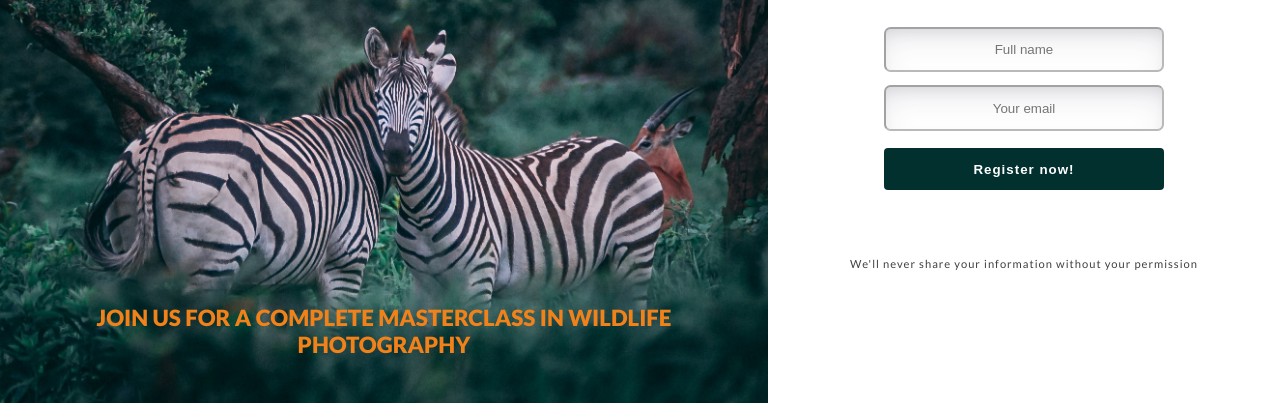
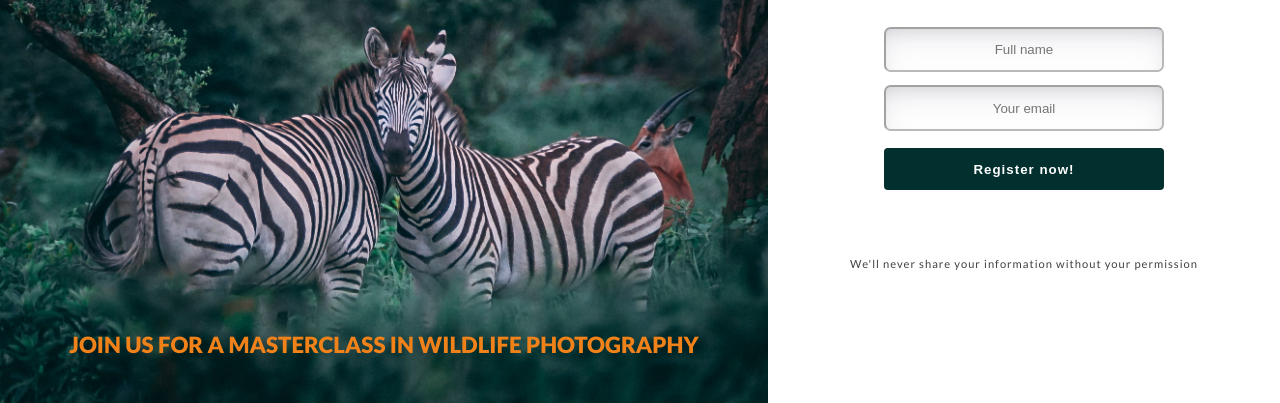
Before and after one commit to aleksandarlanger/photograpy_signup_page, a plain HTML site: page index.html in a window 1280 px wide. Shown: the part 397-800 px from the top of the page. Drawn offline with Linux system fonts and the light colour scheme; a script that the page names is missing.

Commit message:
Update index.html

```diff
--- a/index.html
+++ b/index.html
@@ -20,7 +20,7 @@
           wild!
         </h1>
         <p class="intro--color--text">
-          Join us for a complete masterclass in Wildlife photography
+          Join us for a masterclass in Wildlife photography
         </p>
         <p class="top__text">Langer Photography</p>
       </div>
```
